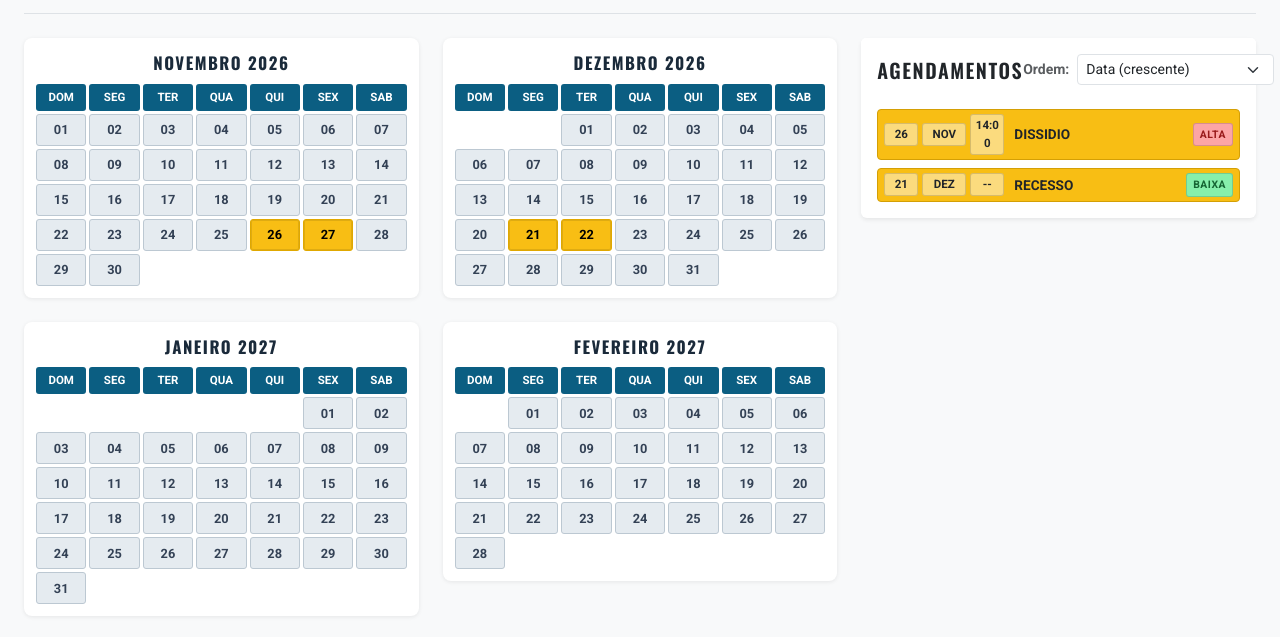
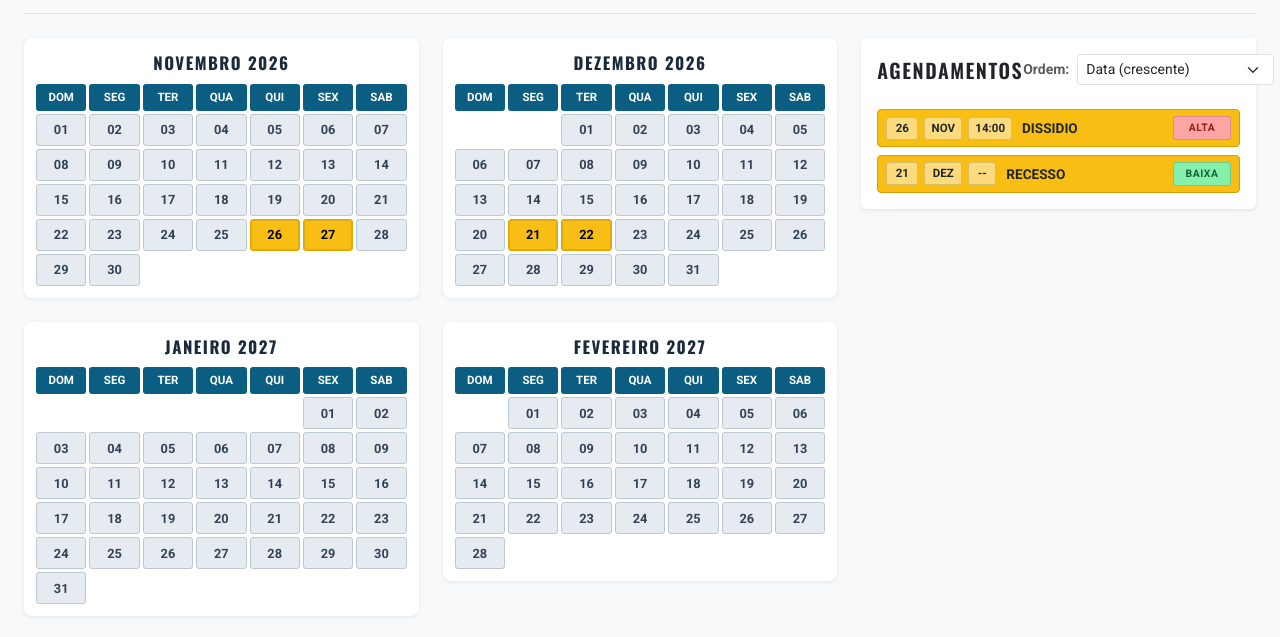
Before and after one commit to AugustoN9/semestral-planner, a plain HTML site: page index.html in a window 1280 px wide. Shown: the part 89-726 px from the top of the page. Drawn offline with nearby package versions, Linux system fonts and the light colour scheme.

Commit message:
update css

```diff
--- a/css/style.css
+++ b/css/style.css
@@ -8,12 +8,14 @@
 }
 
 body {
-  font-family: 'Roboto', sans-serif;
+  font-family: "Roboto", sans-serif;
   color: #212529;
 }
 
-.title-app, .title-panel, .month-header-title {
-  font-family: 'Oswald', sans-serif;
+.title-app,
+.title-panel,
+.month-header-title {
+  font-family: "Oswald", sans-serif;
   letter-spacing: 1.5px;
   text-transform: uppercase;
 }
@@ -78,16 +80,16 @@ body {
   cursor: default;
 }
 
-/* Estado de Dia Agendado (Amarelo vibrante conforme mockup) */
+/* Estado de Dia Marcado no Calendário */
 .cal-day.has-event {
   background-color: var(--app-yellow) !important;
   color: #000000 !important;
   border-color: var(--app-yellow-dark) !important;
   font-weight: 700;
-  box-shadow: inset 0 0 0 1px rgba(0,0,0,0.1);
+  box-shadow: inset 0 0 0 1px rgba(0, 0, 0, 0.1);
 }
 
-/* --- Painel de Agendamentos (Lado Direito) --- */
+/* --- Painel de Agendamentos (Barra Lateral Direita) --- */
 .appointment-card {
   background-color: var(--app-yellow);
   border: 1px solid #d49f05;
@@ -100,12 +102,13 @@ body {
   box-shadow: 0 2px 6px rgba(0, 0, 0, 0.15);
 }
 
+/* Grelha do resumo: horário adaptável e coluna de prioridade padronizada */
 .appointment-summary {
   display: grid;
-  grid-template-columns: 34px 44px 34px 1fr auto;
+  grid-template-columns: 32px 38px auto 1fr 58px;
   align-items: center;
-  gap: 4px;
-  padding: 4px 6px;
+  gap: 6px;
+  padding: 6px 8px;
   cursor: pointer;
 }
 
@@ -113,38 +116,61 @@ body {
   background: rgba(255, 255, 255, 0.45);
   border: 1px solid rgba(0, 0, 0, 0.15);
   border-radius: 3px;
-  padding: 2px 4px;
+  padding: 2px 6px;
   font-size: 0.72rem;
   font-weight: 700;
   text-align: center;
+  white-space: nowrap;
+  display: inline-flex;
+  align-items: center;
+  justify-content: center;
+  min-width: 28px;
 }
 
 .appointment-title {
   font-weight: 700;
   font-size: 0.85rem;
   text-transform: uppercase;
-  padding-left: 6px;
+  padding-left: 4px;
   white-space: nowrap;
   overflow: hidden;
   text-overflow: ellipsis;
 }
 
+/* Emblema de prioridade com largura uniforme e texto centrado */
 .priority-badge {
   font-size: 0.65rem;
   font-weight: 800;
-  padding: 3px 6px;
+  padding: 3px 0;
   border-radius: 3px;
   letter-spacing: 0.5px;
   text-transform: uppercase;
   border: 1px solid rgba(0, 0, 0, 0.15);
+  white-space: nowrap;
+  width: 58px;
+  text-align: center;
+  display: inline-block;
+  box-sizing: border-box;
 }
 
-.priority-alta { background-color: #fca5a5; color: #991b1b; }
-.priority-media { background-color: #fde047; color: #854d0e; }
-.priority-baixa { background-color: #86efac; color: #166534; }
-.priority-none { background-color: #e2e8f0; color: #475569; }
+.priority-alta {
+  background-color: #fca5a5;
+  color: #991b1b;
+}
+.priority-media {
+  background-color: #fde047;
+  color: #854d0e;
+}
+.priority-baixa {
+  background-color: #86efac;
+  color: #166534;
+}
+.priority-none {
+  background-color: #e2e8f0;
+  color: #475569;
+}
 
-/* Corpo Expansível */
+/* Corpo Expansível do Agendamento */
 .appointment-details {
   background-color: rgba(255, 255, 255, 0.35);
   border-top: 1px dashed rgba(0, 0, 0, 0.15);
@@ -155,7 +181,7 @@ body {
 .details-label {
   font-weight: 700;
   font-size: 0.72rem;
-  color: #333;
+  color: #333333;
   margin-bottom: 2px;
 }
 
@@ -167,10 +193,10 @@ body {
   word-break: break-word;
 }
 
-/* Regras de Impressão e PDF */
+/* Regras de Impressão e Renderização para PDF */
 @media print {
   body {
-    background: #fff !important;
+    background: #ffffff !important;
   }
   [data-html2canvas-ignore="true"] {
     display: none !important;
```
